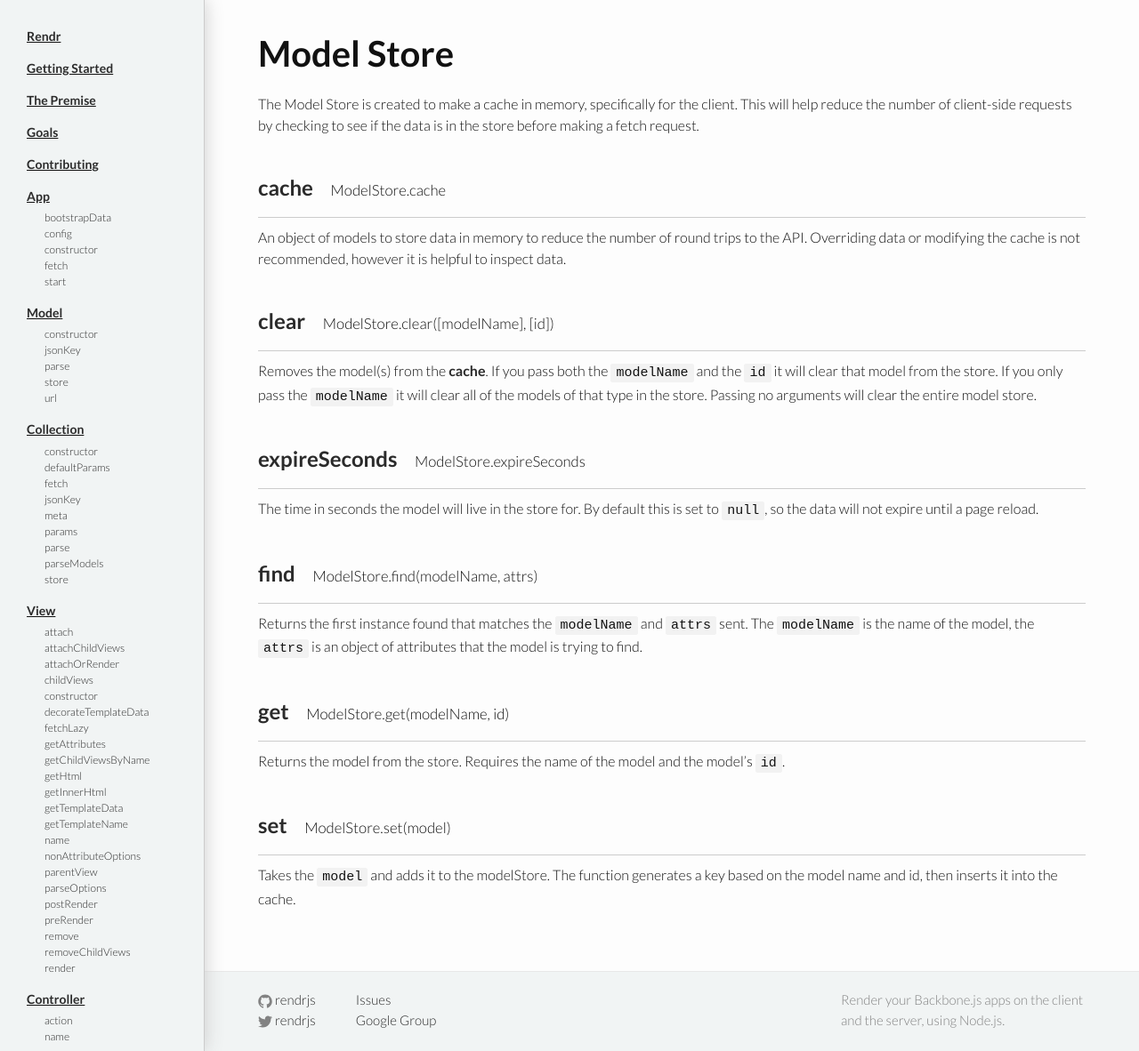
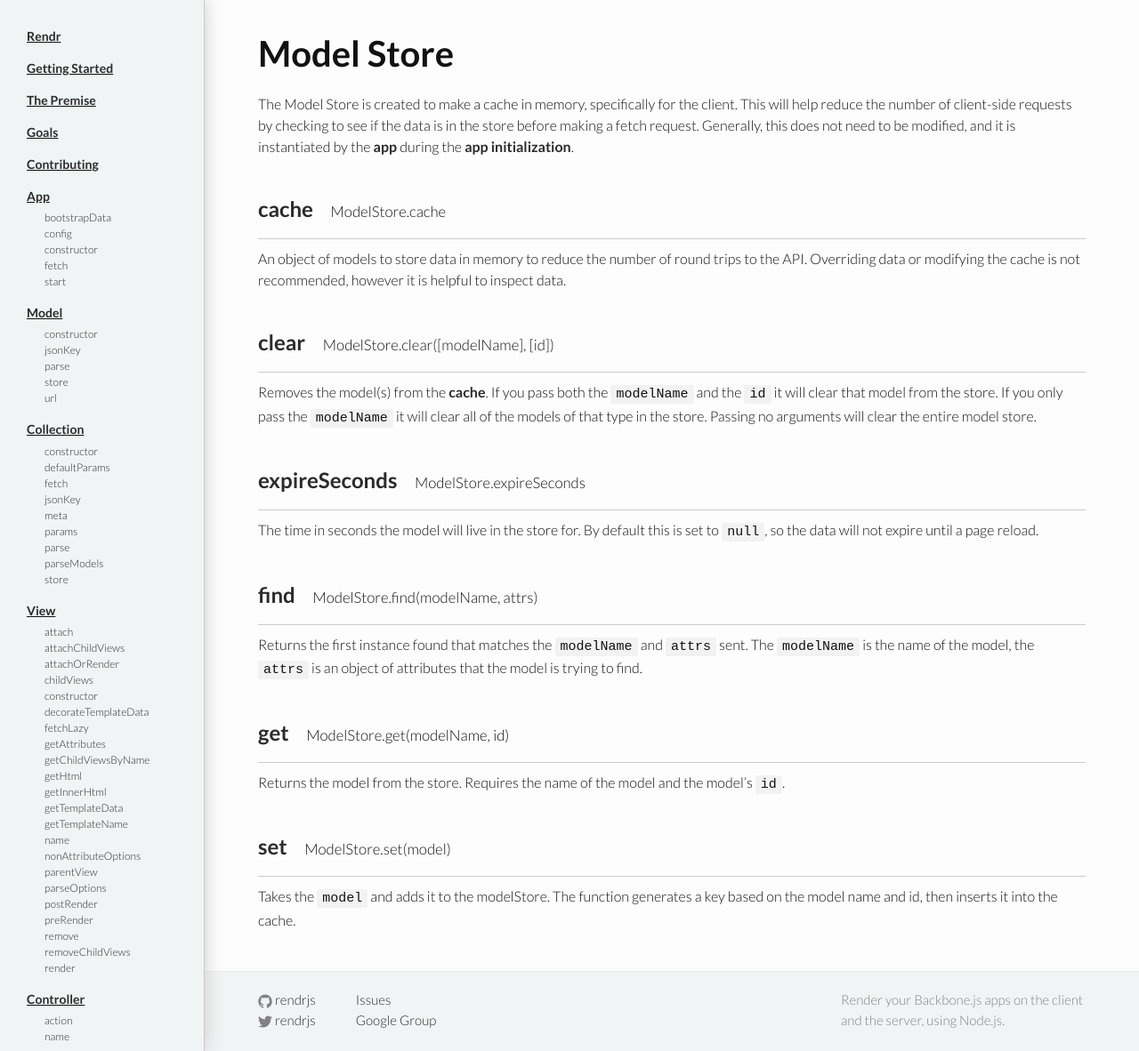
Before and after one commit to rendrjs/rendrjs.github.io, a Jekyll site: the page built from model-store/index.md, in a window 1280 px wide and 1182 px high. Shown: the whole window at 89% size. Built offline with Jekyll 4.4.1, drawn with Linux system fonts in a browser that asks for light colours; Markdown is read by kramdown in place of the engine named in the settings.

Commit message:
cleaned up the stores, want to make it clear they already exist and you shouldn't be poking around on them.

```diff
--- a/model-store/index.md
+++ b/model-store/index.md
@@ -5,6 +5,6 @@ title: "Model Store - RendrJS"
 
 # Model Store
 
-The Model Store is created to make a cache in memory, specifically for the client.  This will help reduce the number of client-side requests by checking to see if the data is in the store before making a fetch request.
+The Model Store is created to make a cache in memory, specifically for the client.  This will help reduce the number of client-side requests by checking to see if the data is in the store before making a fetch request.  Generally, this does not need to be modified, and it is instantiated by the [app](/app) during the [app initialization](/app#constructor).
 
 {% include pageDoc.html name="model-store" %}
```
Also changed, not shown: collection-store/index.md (+2 -0 lines).
